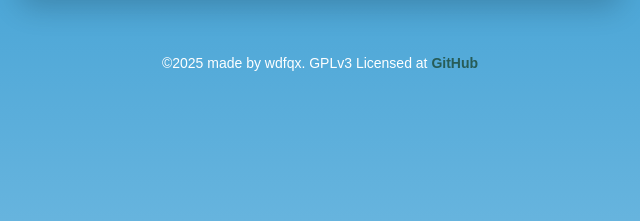
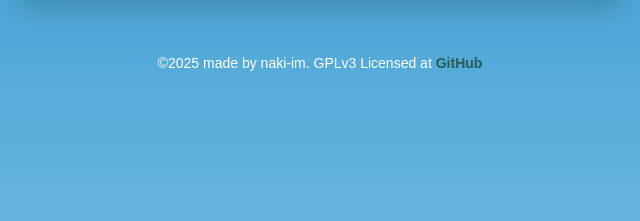
Before and after one commit to wdfqx/landing-page, a plain HTML site: page index.html in a window 1280 px wide. Shown: the part 513-734 px from the top of the page, 320-960 px from the left. Drawn offline with Linux system fonts and the light colour scheme.

Commit message:
update name

```diff
--- a/index.html
+++ b/index.html
@@ -133,7 +133,7 @@
     </div>
 
     <footer>
-        <p>©2025 made by wdfqx. GPLv3 Licensed at <a href="https://github.com/wdfqx/landing-page" target="_blank" rel="noopener noreferrer">GitHub</a></p>
+        <p>©2025 made by naki-im. GPLv3 Licensed at <a href="https://github.com/naki-im/landing-page" target="_blank" rel="noopener noreferrer">GitHub</a></p>
     </footer>
 <script>
     function ping(url) {
```
